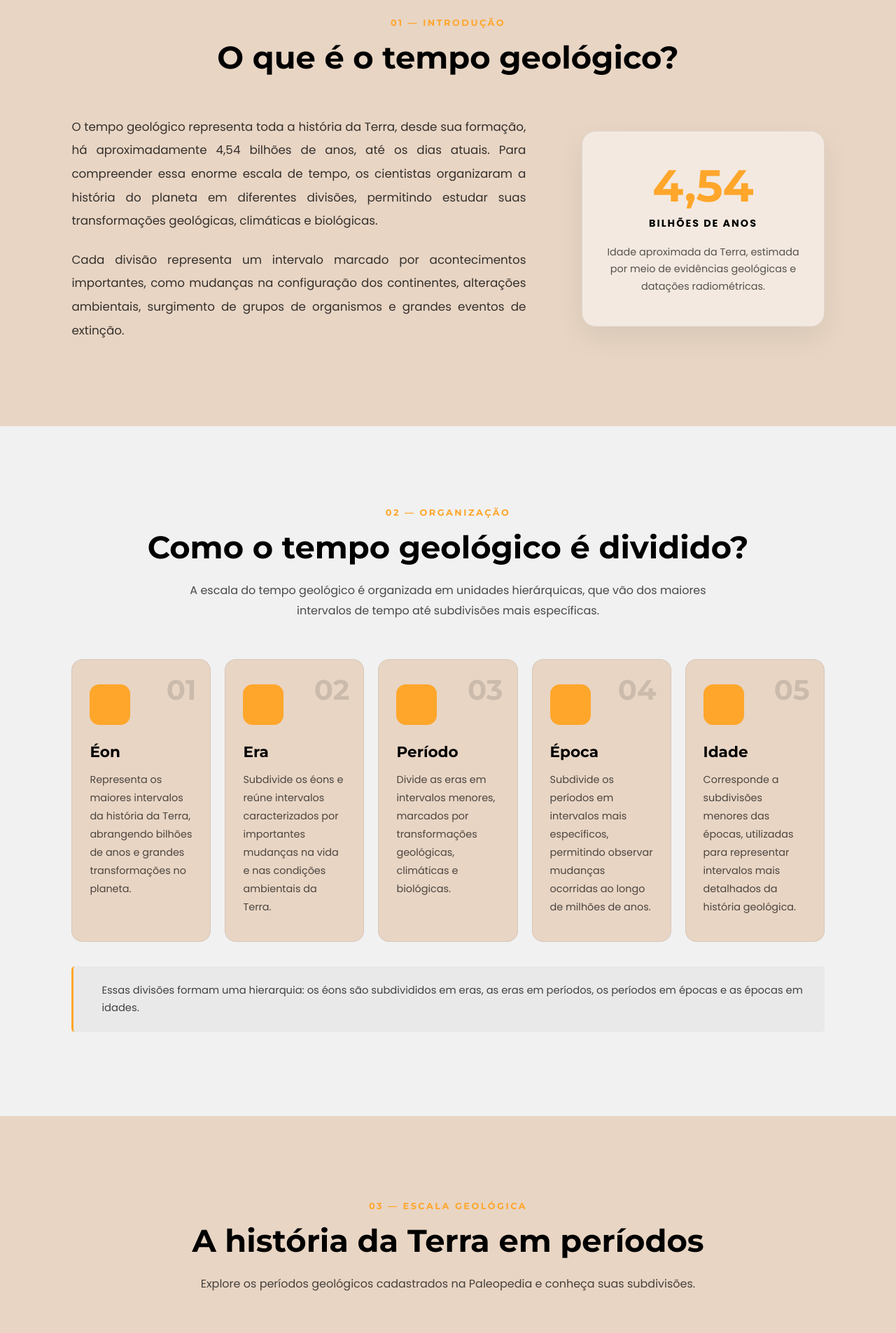
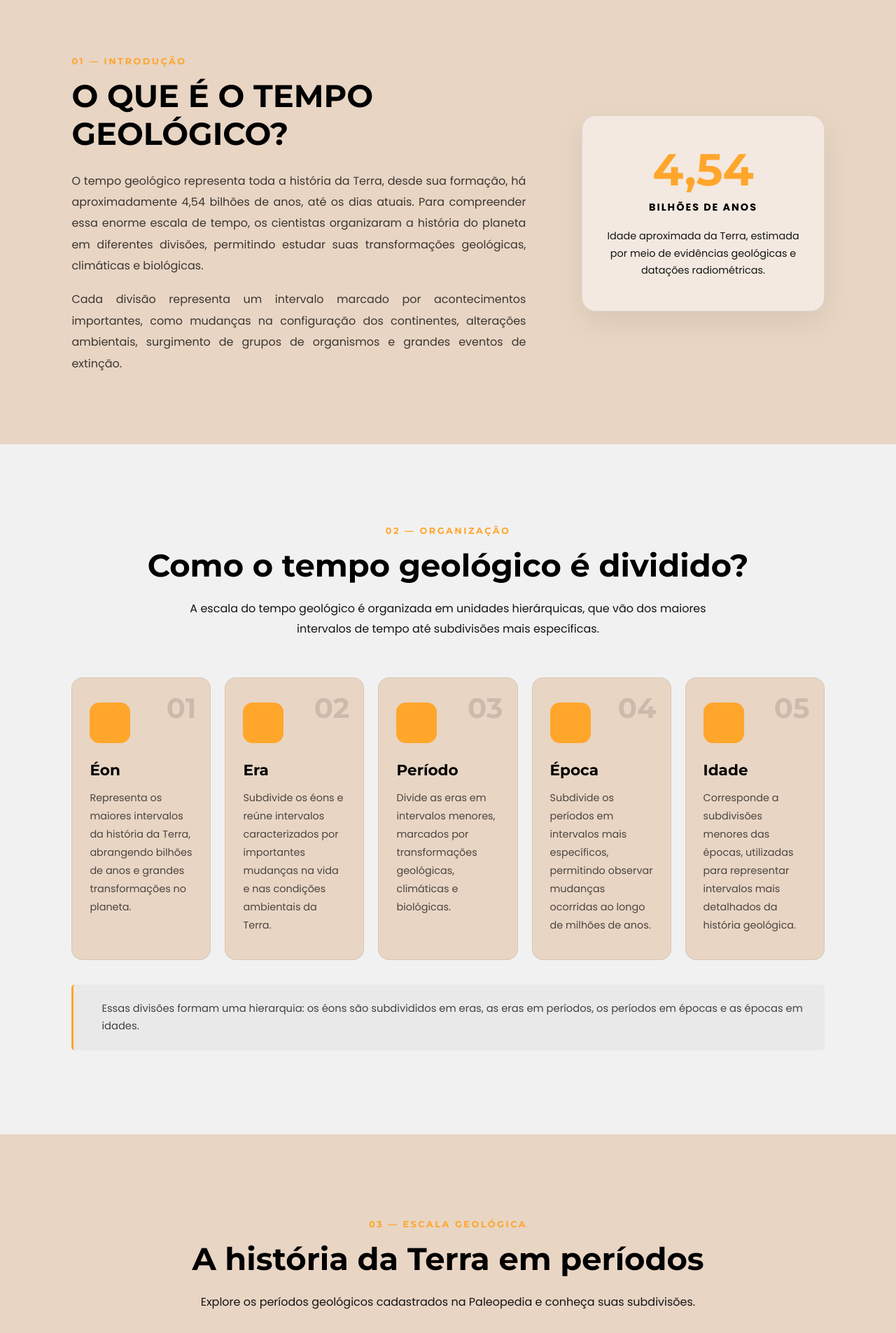
Before and after one commit to DinizDDD/PaleoPedia, a PHP site: page /index.php?page=period in a window 1280 px wide. Shown: the part 761-2666 px from the top of the page at 70% size. Run offline with PHP 8.4, Linux system fonts and the light colour scheme; data comes from the database, SQL or seed files in the repository.

Commit message:
Update periods page design

```diff
--- a/assets/css/period.css
+++ b/assets/css/period.css
@@ -18,13 +18,17 @@ html {
     overflow: hidden;
 }
 
-/* BANNER PRINCIPAL */
+.period-intro {
+    background-color: var(--Bege);
+}
+
+/* BANNER */
 
 .period-hero {
     position: relative;
     isolation: isolate;
+    height: 95vh;
     min-height: 650px;
-    height: 85vh;
     max-height: 950px;
     overflow: hidden;
     background-color: var(--Preto);
@@ -33,7 +37,6 @@ html {
         display: block;
         width: 100%;
         height: 100%;
-        min-height: inherit;
         object-fit: cover;
         opacity: 0.65;
         animation: periodBannerReveal 1.2s ease both;
@@ -88,18 +91,11 @@ html {
             }
         }
 
-        p {
-            max-width: 750px;
-            color: rgba(255, 255, 255, 0.82);
-            font-size: 1.05rem;
-            line-height: 1.9;
-        }
-
         .period-hero-link {
             display: inline-flex;
             align-items: center;
             gap: 16px;
-            margin-top: 35px;
+            margin-top: 10px;
             padding: 16px 22px;
             border: 1px solid var(--Laranja);
             border-radius: 8px;
@@ -134,13 +130,22 @@ html {
     }
 }
 
-/* TITULOS DAS SECOES */
+/* TEXTO DA INTRODUÇÃO */
 
-.period-section-heading {
-    max-width: 950px;
-    margin: 0 auto 55px;
-    text-align: center;
+.period-introduction {
+    padding: 75px 8% 100px;
+    background-color: var(--Bege);
 
+    .period-introduction-content {
+        display: grid;
+        grid-template-columns: 1.5fr 0.8fr;
+        align-items: center;
+        gap: 80px;
+        max-width: 1400px;
+        margin: auto;
+    }
+
+    .period-introduction-text {
         > span {
             display: inline-block;
             margin-bottom: 16px;
@@ -152,43 +157,18 @@ html {
         }
 
         h2 {
-        margin-bottom: 20px;
+            margin-bottom: 25px;
             color: var(--Preto);
             font-family: var(--font-secondary);
-        font-size: clamp(2rem, 3.5vw, 3.2rem);
+            font-size: clamp(2rem, 3.5vw, 3rem);
             line-height: 1.2;
         }
 
         p {
-        max-width: 800px;
-        margin: 0 auto;
-        color: rgba(0, 0, 0, 0.7);
+            margin-bottom: 18px;
+            color: rgba(0, 0, 0, 0.75);
             font-size: 1rem;
-        line-height: 1.8;
-    }
-}
-
-/* INTRODUCAO */
-
-.period-introduction {
-    padding: 100px 8% 120px;
-    background-color: var(--Bege);
-
-    .period-introduction-content {
-        display: grid;
-        grid-template-columns: 1.5fr 0.8fr;
-        align-items: center;
-        gap: 80px;
-        max-width: 1300px;
-        margin: auto;
-    }
-
-    .period-introduction-text {
-        p {
-            margin-bottom: 22px;
-            color: rgba(0, 0, 0, 0.78);
-            font-size: 1.05rem;
-            line-height: 2;
+            line-height: 1.9;
             text-align: justify;
         }
 
@@ -227,12 +207,47 @@ html {
         p {
             max-width: 280px;
             margin-top: 18px;
-            color: rgba(0, 0, 0, 0.65);
+            color: var(--Cinza-Input);
             font-size: 0.9rem;
             line-height: 1.7;
         }
     }
 }
+
+/* TITULOS DAS SECOES */
+
+.period-section-heading {
+    max-width: 950px;
+    margin: 0 auto 55px;
+    text-align: center;
+
+    > span {
+        display: inline-block;
+        margin-bottom: 16px;
+        color: var(--Laranja);
+        font-family: var(--font-secondary);
+        font-size: 0.8rem;
+        font-weight: 700;
+        letter-spacing: 2.5px;
+    }
+
+    h2 {
+        margin-bottom: 20px;
+        color: var(--Preto);
+        font-family: var(--font-secondary);
+        font-size: clamp(2rem, 3.5vw, 3.2rem);
+        line-height: 1.2;
+    }
+
+    p {
+        max-width: 800px;
+        margin: 0 auto;
+        color: var(--Cinza-Input);
+        font-size: 1rem;
+        line-height: 1.8;
+    }
+}
+
 
 /* HIERARQUIA GEOLOGICA */
 
--- a/pages/period.php
+++ b/pages/period.php
@@ -82,35 +82,32 @@ $totalAges = count(array_filter(
 
     <!-- BANNER -->
 
-    <section class="period-hero">
+<!-- INTRODUÇÃO E BANNER -->
+
+<section class="period-intro">
+    <div class="period-hero">
         <img class="period-hero-image" src="assets/images/period/period_banner.jpg" alt="Representação da história geológica da Terra">
         <div class="period-hero-overlay"></div>
         <div class="period-hero-content">
             <span class="period-hero-label">
                 A HISTÓRIA DO NOSSO PLANETA
             </span>
+
             <h1>
                 TEMPO <span>GEOLÓGICO</span>
             </h1>
-            <p>
-                Explore bilhões de anos de transformações e descubra como
-                a Terra se formou, como seus continentes mudaram e como a
-                vida evoluiu ao longo de diferentes períodos geológicos.
-            </p>
             <a href="#geological-scale" class="period-hero-link">
                 EXPLORAR A ESCALA GEOLÓGICA
                 <i class="fa-solid fa-arrow-down"></i>
             </a>
         </div>
-    </section>
+    </div>
 
-    <section class="period-introduction">
-        <div class="period-section-heading">
-            <span>01 — INTRODUÇÃO</span>
-            <h2>O que é o tempo geológico?</h2>
-        </div>
+    <div class="period-introduction">
         <div class="period-introduction-content">
             <div class="period-introduction-text">
+                <span>01 — INTRODUÇÃO</span>
+                <h2>O QUE É O TEMPO GEOLÓGICO?</h2>
                 <p>
                     O tempo geológico representa toda a história da Terra,
                     desde sua formação, há aproximadamente 4,54 bilhões de
@@ -127,6 +124,7 @@ $totalAges = count(array_filter(
                     de extinção.
                 </p>
             </div>
+
             <div class="period-introduction-highlight">
                 <span>4,54</span>
                 <strong>BILHÕES DE ANOS</strong>
@@ -136,7 +134,8 @@ $totalAges = count(array_filter(
                 </p>
             </div>
         </div>
-    </section>
+    </div>
+</section>
 
     <!-- ORGANIZAÇÃO DO TEMPO GEOLÓGICO -->
 
```
Lines whose indentation alone changed are shown as unchanged.
